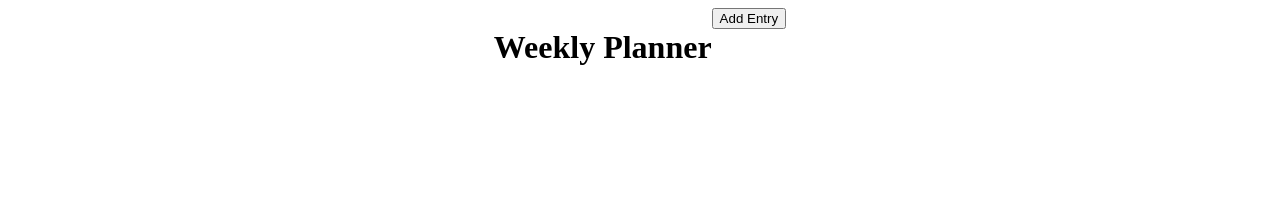
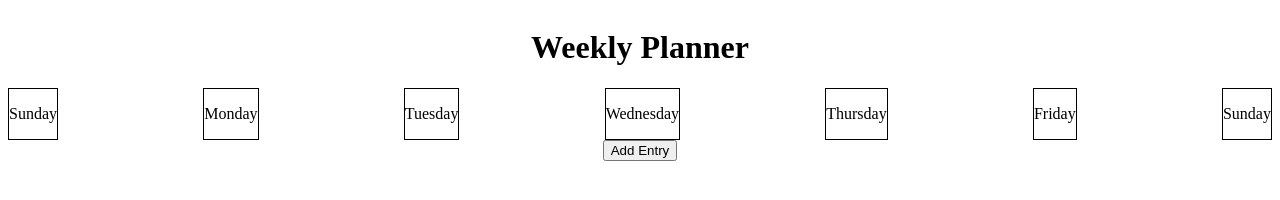
Before and after one commit to krog-kristian/week-planner, a website: page index.html in a window 1280 px wide. Drawn offline with Linux system fonts and the light colour scheme.

Commit message:
anything

```diff
--- a/index.html
+++ b/index.html
@@ -8,8 +8,35 @@
 </head>
 <body>
   <div class="container">
-    <h1>Weekly Planner</h1>
-    <div>
+    <header>
+      <h1>Weekly Planner</h1>
+    </header>
+    <section>
+      <div class="row space-between">
+        <div class="day">
+          <p>Sunday</p>
+        </div>
+        <div class="day">
+          <p>Monday</p>
+        </div>
+        <div class="day">
+          <p>Tuesday</p>
+        </div>
+        <div class="day">
+          <p>Wednesday</p>
+        </div>
+        <div class="day">
+          <p>Thursday</p>
+        </div>
+        <div class="day">
+          <p>Friday</p>
+        </div>
+        <div class="day ">
+          <p>Sunday</p>
+        </div>
+      </div>
+    </section>
+    <div class="row button-container">
       <button class="add-entry-button">Add Entry</button>
     </div>
   </div>
--- a/styles.css
+++ b/styles.css
@@ -1,4 +1,29 @@
-.container {
+header {
   display: flex;
   justify-content: center;
 }
+
+section {
+  display: flex;
+  justify-content: center;
+  width: 100%;
+}
+
+.row {
+  display: flex;
+  flex-wrap: wrap;
+  width: 100%;
+}
+
+.day {
+  border: 0.1rem solid black;
+}
+
+.space-between {
+  justify-content: space-between;
+}
+
+.button-container {
+  align-items: center;
+  justify-content: center;
+}
```
